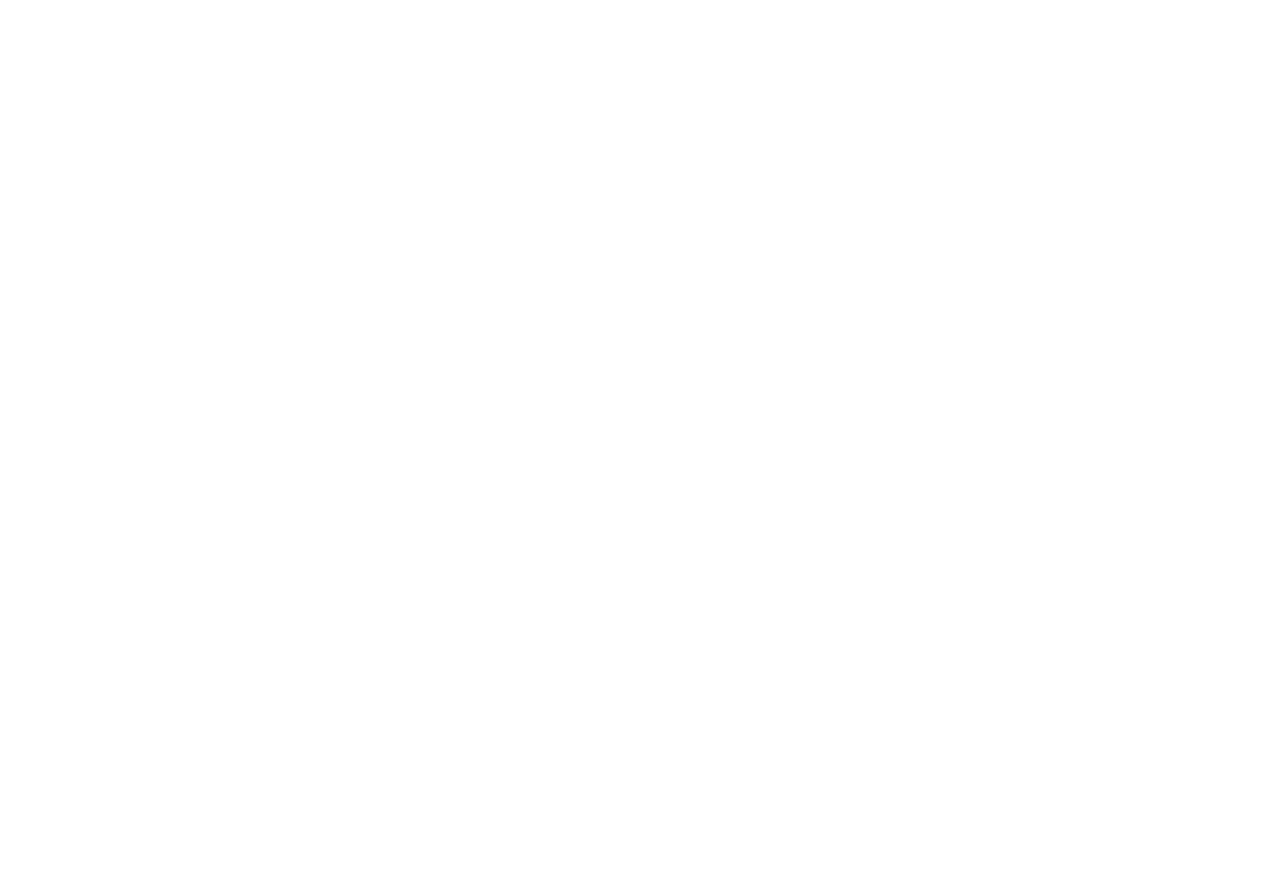
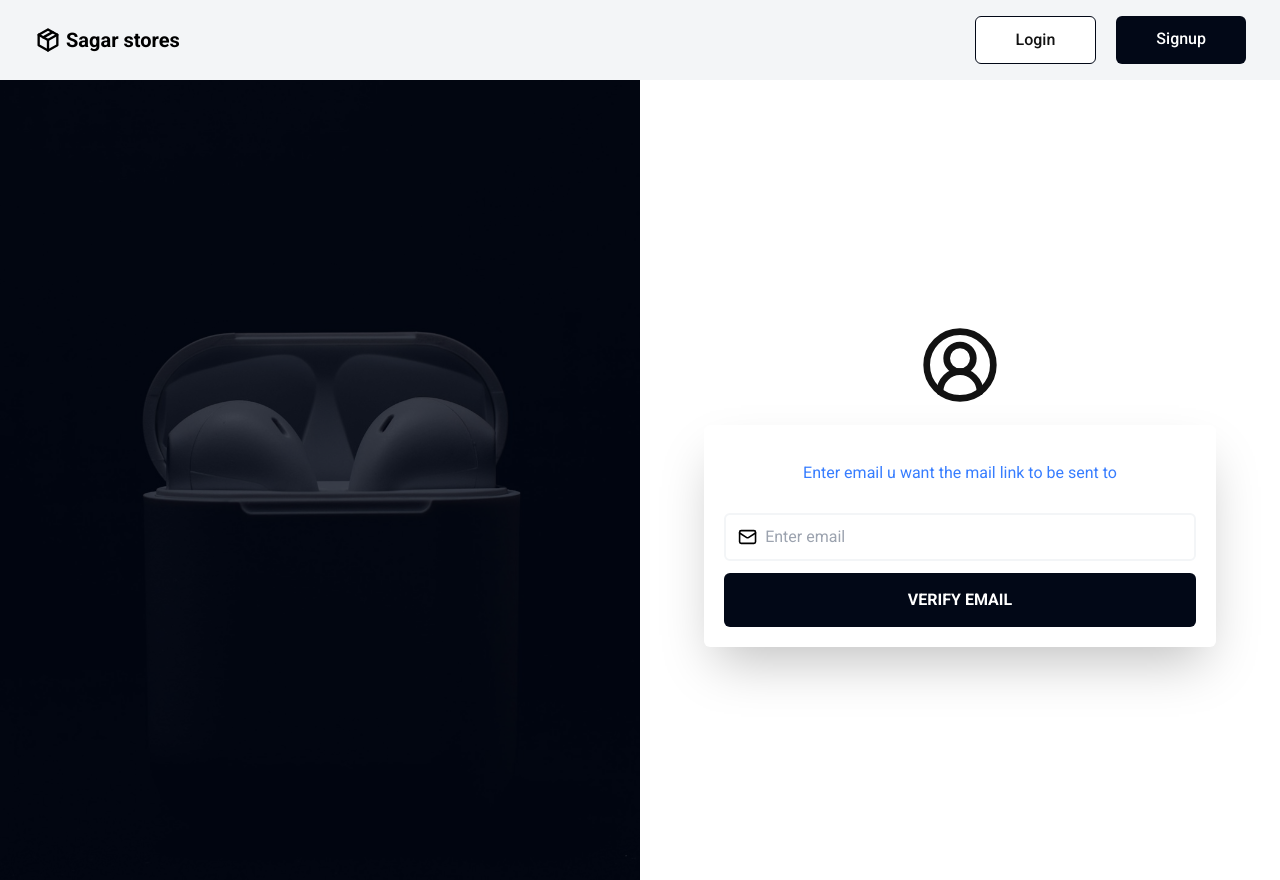
Before and after one commit to jettechnologies/sagar-ecommerce-dashboard, a React (Vite) app: page /reset-password/verfiy-email in a window 1280 px wide. Before the commit this address had no page. Before the commit the page ends 800 px from the top, so only its background shows below. Built offline with nearby package versions, Linux system fonts and the light colour scheme.

Commit message:
Updating the screens for the admin auth flow

```diff
--- a/src/App.tsx
+++ b/src/App.tsx
@@ -14,6 +14,7 @@
 import Login from "./pages/auth/Login";
 import OTP from "./pages/auth/OTP";
 import ResetPassword from "./pages/auth/ResetPassword";
+import VerifyEmail from "./pages/auth/VerifyEmail";
 
 
 function App() {
@@ -26,7 +27,12 @@
           <Route path="login" element = {<Login />} />
           <Route path="signup" element = {<Signup />} />
           <Route path="otp" element = {<OTP />} />
-          <Route path="reset-password" element = {<ResetPassword />} />
+          <Route path="reset-password" >
+            <Route index element = {<ResetPassword />} />
+            <Route path="otp" element = {<OTP />} />
+            <Route path = "verfiy-email" element = {<VerifyEmail />} />
+          </Route>
+
         </Route>
         <Route path="/admin" element = {<AdminLayout />}>
           <Route index element={<Navigate to="dashboard" />} />
--- a/src/pages/auth/Login.tsx
+++ b/src/pages/auth/Login.tsx
@@ -132,7 +132,7 @@
                         <input type="checkbox" name="remember" id="remember" className="w-5 h-5 border-gray"/>
                         <p className="text-sm font-normal text-text-black">Remember me</p>
                     </div>
-                    <Link to = "/reset" className="w-fit text-sm text-blue cursor-pointer hover:-translate-y-1 duration-500 transition-all">Forgot Password ?</Link>
+                    <Link to = "/reset-password/verfiy-email" className="w-fit text-sm text-blue cursor-pointer hover:-translate-y-1 duration-500 transition-all">Forgot Password ?</Link>
                 </div>
                 <div className="w-full">
                     <button type = "submit" className="px-10 py-4 w-full rounded-md font-roboto text-size-500 uppercase font-semibold bg-black text-white ">
--- a/src/pages/auth/OTP.tsx
+++ b/src/pages/auth/OTP.tsx
@@ -1,12 +1,20 @@
 import React,{ useState, useRef, useEffect } from "react";
 import FormContainer from "@/components/FormContainer";
+import { useLocation, useNavigate } from "react-router-dom";
 import { MailOpen } from "lucide-react";
 
 const OTP = () => {
+  const location = useLocation();
+  const clientEmail = location.state?.email || "";
+  const link = location.state?.link || "";
+  console.log(link);
+  const navigate = useNavigate();
+
     let currentOTPIndex = 0;
 
     const [otp, setOtp] = useState(new Array(6).fill(""));
     const [activeOTPIndex, setActiveOTPIndex] = useState(0);
+    const [error, setError] = useState(false);
 
     const inputRef = useRef<HTMLInputElement>(null);
 
@@ -33,21 +41,42 @@
       inputRef.current?.focus();
     }, [activeOTPIndex]);
 
-    console.log(activeOTPIndex);
+    console.log(activeOTPIndex, otp);
+
+    const handleFormSubmit = (e:React.FormEvent<HTMLFormElement>) =>{
+      e.preventDefault();
+
+      const otpString = otp.map(otp => otp.toString()).join("");
+
+      if(otpString === "" || otpString.length !== 6){
+        setError(prevError => !prevError);
+        return
+      }
+
+      console.log(link);
+
+      navigate(link, { replace: true });
+
+    }
 
   return (
     <div className="w-full">
         <FormContainer position="right">
-            <form className="bg-white rounded-md shadow-2xl p-5 mt-6">
+            <form className="bg-white rounded-md shadow-2xl p-5 mt-6" onSubmit={handleFormSubmit}>
                 <div className="flex flex-col gap-y-4 items-center justify-center mb-8">
                     <div className="w-[96px] grid place-items-center bg-[#d6d5d5] aspect-square rounded-full shadow-sm">
                         <MailOpen size={60} strokeWidth={1}/>
                     </div>
-                    <p className="font-semibold text-size-500 text-blue w-[80%] text-center">
-                        Please verify your account by entering the 6 digit code sent to your email
+                    <p className="font-semibold text-size-400 text-blue w-[80%] text-center">
+                        Please verify your account by entering the 6 digit code sent to
+                        <br />
+                        <span className="text-black text-size-500 capitalize">
+                          {clientEmail}
+                        </span>
                     </p>
                 </div>
-                <div className="flex gap-1 md:gap-3 xl:gap-5 justify-center mb-8 py-2">
+                <div className="flex flex-col gap-y-2 mb-8">
+                  <div className="flex gap-1 md:gap-3 xl:gap-5 justify-center py-2">
                       {otp.map((_, index) => {
                       return (
                       <React.Fragment key={index}>
@@ -55,7 +84,7 @@
                             ref={activeOTPIndex === index ? inputRef : null}
                             type="number"
                             className={
-                              "w-12 h-12 border-2 rounded bg-transparent outline-none text-center font-semibold text-xl spin-button-none border-[#d0d0d0] focus-within:border-blue text-gray-400 transition"
+                                `w-12 h-12 border-2 rounded bg-transparent outline-none text-center font-semibold text-xl spin-button-none ${error ? "border-red-500" : "border-[#d0d0d0]"} focus-within:border-blue text-gray-400 transition`
                             }
                             onChange={handleOnChange}
                             onKeyDown={(e) => handleOnKeyDown(e, index)}
@@ -64,6 +93,10 @@
                       </React.Fragment>
                       );
                   })}
+                  </div>
+                  {error && (
+                    <p className="text-red-500 text-size-400 font-normal m-2 text-center">Please enter the valid OTP sent to your mail</p>
+                  )}
                 </div>
                 <div className="w-full">
                     <button type = "submit" className="px-10 py-4 w-full rounded-md font-roboto text-size-500 uppercase font-semibold bg-black text-white">
--- a/src/pages/auth/Signup.tsx
+++ b/src/pages/auth/Signup.tsx
@@ -101,7 +101,7 @@
 
     console.log(data);
 
-  navigate("/otp", { replace: true });
+  navigate("/otp", { replace: true, state: {email: user.email.str, link: "/admin"} });
 
 }
 
--- /dev/null
+++ b/src/pages/auth/VerifyEmail.tsx
@@ -0,0 +1,95 @@
+import { useNavigate } from "react-router-dom";
+import FormContainer from "@/components/FormContainer";
+import { Mail, Info, CircleUserRoundIcon } from "lucide-react";
+import { useState } from "react";
+// import Notification from "@/components/Notification";
+
+interface Email{
+    str: string;
+    error: boolean;
+}
+
+const VerifyEmail = () => {
+
+    const navigate = useNavigate();
+
+    const [email, setEmail] = useState<Email>({
+        str: "",
+        error: false,
+    });
+
+    const handleInputChange = (e:React.ChangeEvent<HTMLInputElement | HTMLTextAreaElement>) =>{
+        const target = e.target as HTMLInputElement | HTMLTextAreaElement;
+        const value = target.value;
+
+        setEmail({str: value.toLocaleLowerCase(), error: false});
+    }
+
+    const handleFormSubmit = (e:React.FormEvent<HTMLFormElement>) =>{
+        e.preventDefault();
+
+        const emailRegex = /^[a-zA-Z0-9._%+-]+@[a-zA-Z0-9.-]+\.[a-zA-Z]{2,}$/;
+
+        if(!emailRegex.test(email.str) || email.str === ""){
+            setEmail({...email, error: true } );
+            return;
+        }
+        const data = {
+            email: email.str,
+        }
+
+        console.log(data);
+
+        navigate("/reset-password/otp", { replace: true, state: { email: email.str, link : "/reset-password"} });
+    }
+
+    // useEffect(() =>{
+    //     let errorRemoval: ReturnType<typeof setTimeout>;
+
+    //     if(error){
+    //        errorRemoval =  setTimeout(() =>{
+    //             setError({status: false, msg: ""});
+    //         }, 2000)
+    //     }
+
+    //     return() => clearTimeout(errorRemoval)
+    // }, [error]);
+
+  return (
+    <>
+        <FormContainer>
+            <div className="mx-auto mb-2 w-fit h-fit p-3 rounded-full flex items-center justify-center">
+              <CircleUserRoundIcon size = {80} color="#121212"/>
+            </div>
+            <form className="relative bg-white rounded-md shadow-2xl p-5 pt-10" onSubmit={handleFormSubmit}>
+
+                {/* <h1 className="text-gray-800 font-bold text-2xl md:text-3xl mb-3 uppercase">Hello Again!</h1> */}
+                <p className="text-md font-normal text-blue mb-8 text-center">Enter email u want the mail link to be sent to</p>
+                {/* {error.status && <Notification message = {error.msg} type = "danger" className="text-white mb-4"/>} */}
+                <div>
+                    <div className={`flex items-center ${email.error ? "border-2 border-red-500": "border-2 border-gray focus-within:border-blue"} mb-3 py-3 px-3 rounded-md`}>
+                        <Mail size = {20}/>
+                        <input
+                            className="pl-2 w-full outline-none border-none"
+                            type="text"
+                            name="email"
+                            id="email"
+                            placeholder="Enter email"
+                            onChange={handleInputChange}
+                        />
+                        {email.error && <Info size={20} color=" rgb(239 68 68)" />}
+                    </div>
+                    {email.error && <p className="text-red-500 text-size-400 font-normal m-2">Enter a correct email format</p>}
+                </div>
+                <div className="w-full">
+                    <button type = "submit" className="px-10 py-4 w-full rounded-md font-roboto text-size-500 uppercase font-semibold bg-black text-white ">
+                        verify email
+                    </button>
+                </div>
+            </form>
+        </FormContainer>
+    </>
+  )
+}
+
+export default VerifyEmail
```
Lines whose indentation alone changed are shown as unchanged.
